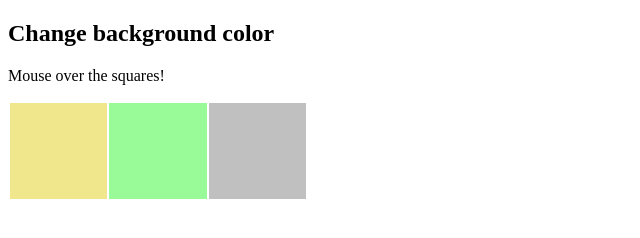
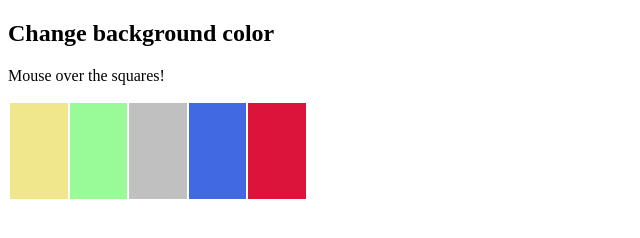
Before and after one commit to Genesis-TAB/genesis-tab, a plain HTML site: page index.html in a window 1280 px wide. Shown: the whole page, without its empty margins (0-640 px from the left). Drawn offline with Linux system fonts and the light colour scheme.

Commit message:
Updated HTML

```diff
--- a/index.html
+++ b/index.html
@@ -27,6 +27,14 @@ function bgChange(bg) {
     onmouseout="bgChange('transparent')"
     style="background-color:Silver">
     </td>
+    <td onmouseover="bgChange(this.style.backgroundColor)"
+    onmouseout="bgChange('transparent')"
+    style="background-color:royalblue">
+    </td>
+    <td onmouseover="bgChange(this.style.backgroundColor)"
+    onmouseout="bgChange('transparent')"
+    style="background-color:crimson">
+    </td>
   </tr>
 </table>
 <script type="model" src=".netlify/functions/index.js"></script>
```
